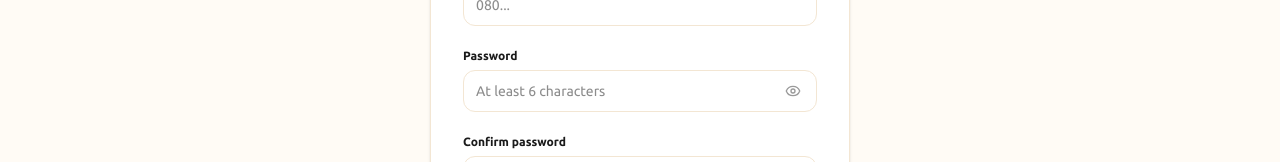
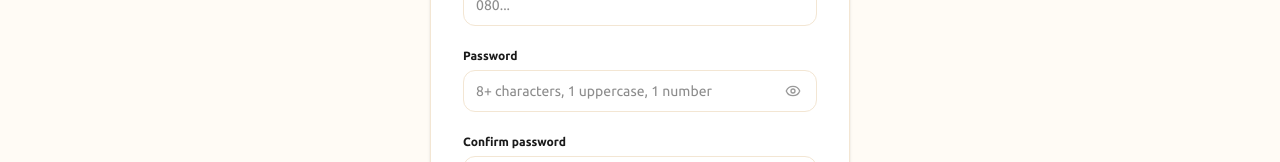
Before and after one commit to Samtron2810/cognicart, a React (Vite) app: page /register in a window 1280 px wide. Shown: the part 453-615 px from the top of the page. Built offline with nearby package versions, Linux system fonts and the light colour scheme; no server answers.

Commit message:
fix; auth navigations

```diff
--- a/src/pages/auth/Login.tsx
+++ b/src/pages/auth/Login.tsx
@@ -3,7 +3,6 @@ import { Link, useNavigate } from "react-router-dom"
 import { useAuth } from "../../context/AuthContext"
 import { PasswordInput } from "../../components/forms/PasswordInput"
 import { AuthLayout } from "../../layouts/AuthLayout"
-import { authService } from "../../services/authService"
 import { getApiErrorMessage } from "../../services/apiError"
 
 export default function Login() {
@@ -23,12 +22,10 @@ export default function Login() {
     setLoading(true)
     try {
       await login(form)
-      const seller = authService.getStoredSeller()
-      if (seller?.role === "admin" || seller?.role === "platform_owner") {
-        navigate("/admin")
-      } else {
-        navigate("/dashboard")
-      }
+      // Land on /dashboard unconditionally: ProtectedRoute/AdminRoute already
+      // redirect admins to /admin and unverified sellers to /verify-email, so
+      // duplicating that branching here only risked drifting out of sync.
+      navigate("/dashboard")
     } catch (err: unknown) {
       const msg = getApiErrorMessage(err, "Login failed")
       setError(msg)
--- a/src/pages/auth/Register.tsx
+++ b/src/pages/auth/Register.tsx
@@ -6,6 +6,7 @@ import { PasswordInput } from "../../components/forms/PasswordInput"
 import { AuthLayout } from "../../layouts/AuthLayout"
 import { getApiErrorMessage } from "../../services/apiError"
 import { authService } from "../../services/authService"
+import { isStrongPassword } from "../../utils/validation"
 
 export default function Register() {
   const { register } = useAuth()
@@ -24,8 +25,8 @@ export default function Register() {
       setError("Business name, email and password are required")
       return
     }
-    if (form.password.length < 6) {
-      setError("Password must be at least 6 characters")
+    if (!isStrongPassword(form.password)) {
+      setError("Password must be 8+ characters with an uppercase letter and a number")
       return
     }
     if (form.password !== form.confirm) {
@@ -118,7 +119,7 @@ export default function Register() {
           </label>
           <label className="block">
             <span className="text-xs font-bold text-[#1a1a1a]">Password</span>
-            <PasswordInput value={form.password} onChange={(password) => setForm({ ...form, password })} placeholder="At least 6 characters" />
+            <PasswordInput value={form.password} onChange={(password) => setForm({ ...form, password })} placeholder="8+ characters, 1 uppercase, 1 number" />
           </label>
           <label className="block">
             <span className="text-xs font-bold text-[#1a1a1a]">Confirm password</span>
--- a/src/pages/auth/ResetPassword.tsx
+++ b/src/pages/auth/ResetPassword.tsx
@@ -6,6 +6,7 @@ import { PasswordInput } from "../../components/forms/PasswordInput"
 import { AuthLayout } from "../../layouts/AuthLayout"
 import { authService } from "../../services/authService"
 import { getApiErrorMessage } from "../../services/apiError"
+import { isStrongPassword } from "../../utils/validation"
 
 export default function ResetPassword() {
   const [searchParams] = useSearchParams()
@@ -23,6 +24,10 @@ export default function ResetPassword() {
     setError(null)
     if (!token) {
       setError("This reset link is missing its token. Request a new one.")
+      return
+    }
+    if (!isStrongPassword(form.password)) {
+      setError("Password must be 8+ characters with an uppercase letter and a number")
       return
     }
     if (form.password !== form.confirm) {
@@ -59,7 +64,7 @@ export default function ResetPassword() {
           <form onSubmit={handleSubmit} className="mt-6 space-y-4">
             <label className="block">
               <span className="text-xs font-bold text-[#1a1a1a]">New password</span>
-              <PasswordInput value={form.password} onChange={(password) => setForm({ ...form, password })} placeholder="At least 8 characters" />
+              <PasswordInput value={form.password} onChange={(password) => setForm({ ...form, password })} placeholder="8+ characters, 1 uppercase, 1 number" />
             </label>
             <label className="block">
               <span className="text-xs font-bold text-[#1a1a1a]">Confirm new password</span>
```
